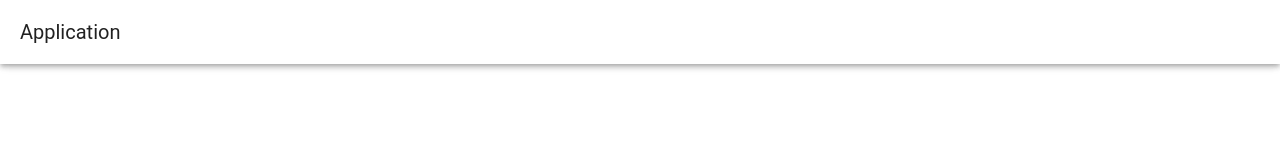
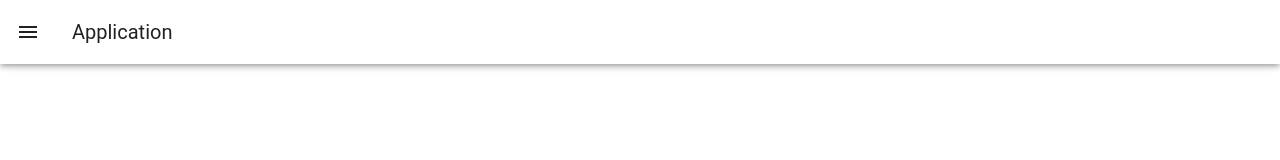
Before and after one commit to lacheteau-s/vue-template, a Vue app in the folder template/: page / in a window 1280 px wide. Shown: the top 160 px of the page. Built offline with nearby package versions, Linux system fonts and the light colour scheme.

Commit message:
Header component

```diff
--- a/template/src/App.vue
+++ b/template/src/App.vue
@@ -1,6 +1,10 @@
+<script setup lang="ts">
+	import AppHeader from '@/components/AppHeader.vue';
+</script>
+
 <template>
 	<v-app>
-		<v-app-bar title="Application" />
+		<AppHeader />
 		<v-main>
 			<v-container class="fill-height">
 				<v-row class="d-flex justify-center align-center">Main content</v-row>
--- /dev/null
+++ b/template/src/components/AppHeader.vue
@@ -0,0 +1,7 @@
+<template>
+	<v-app-bar title="Application">
+		<template #prepend>
+			<v-app-bar-nav-icon />
+		</template>
+	</v-app-bar>
+</template>
```
